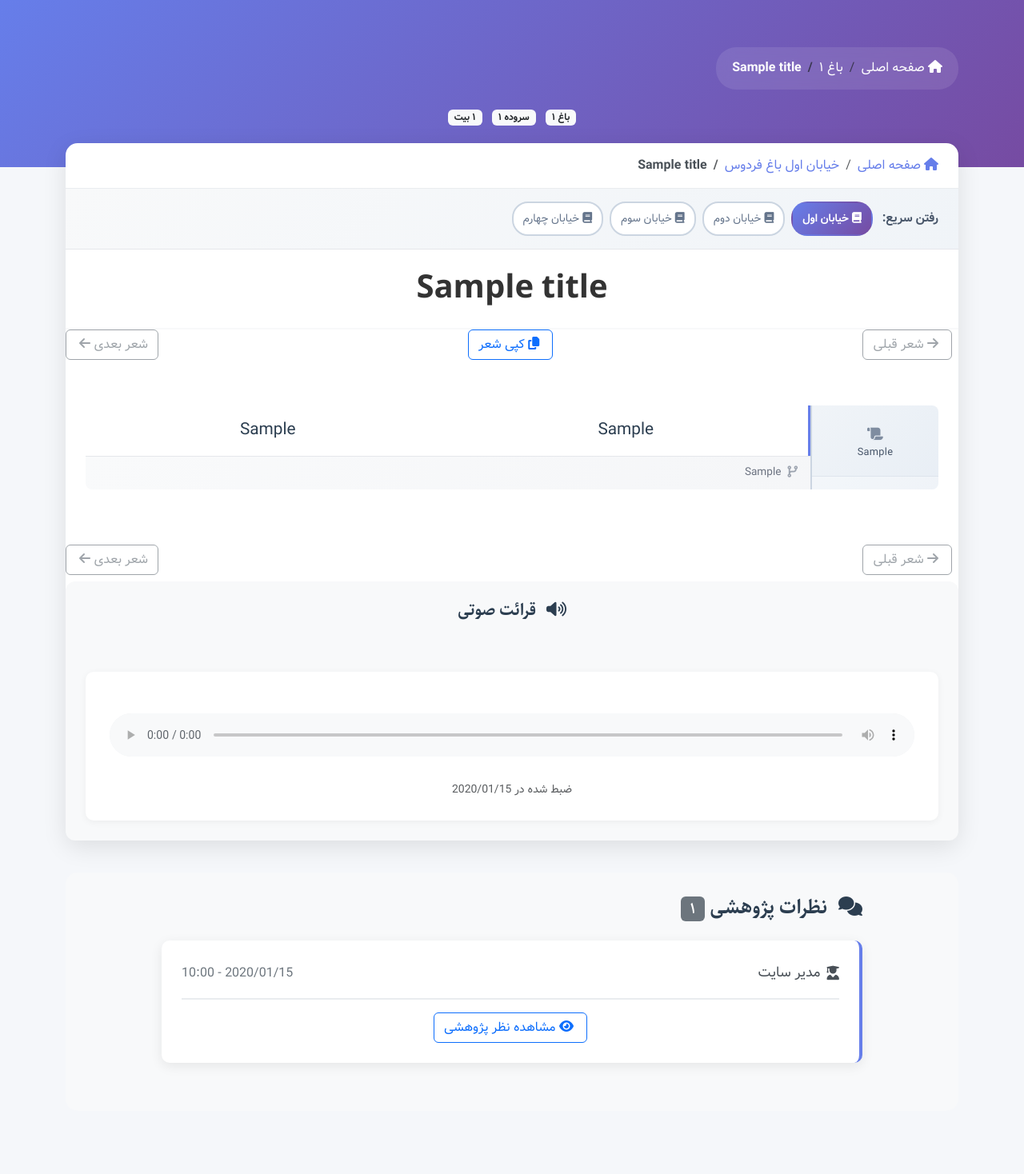
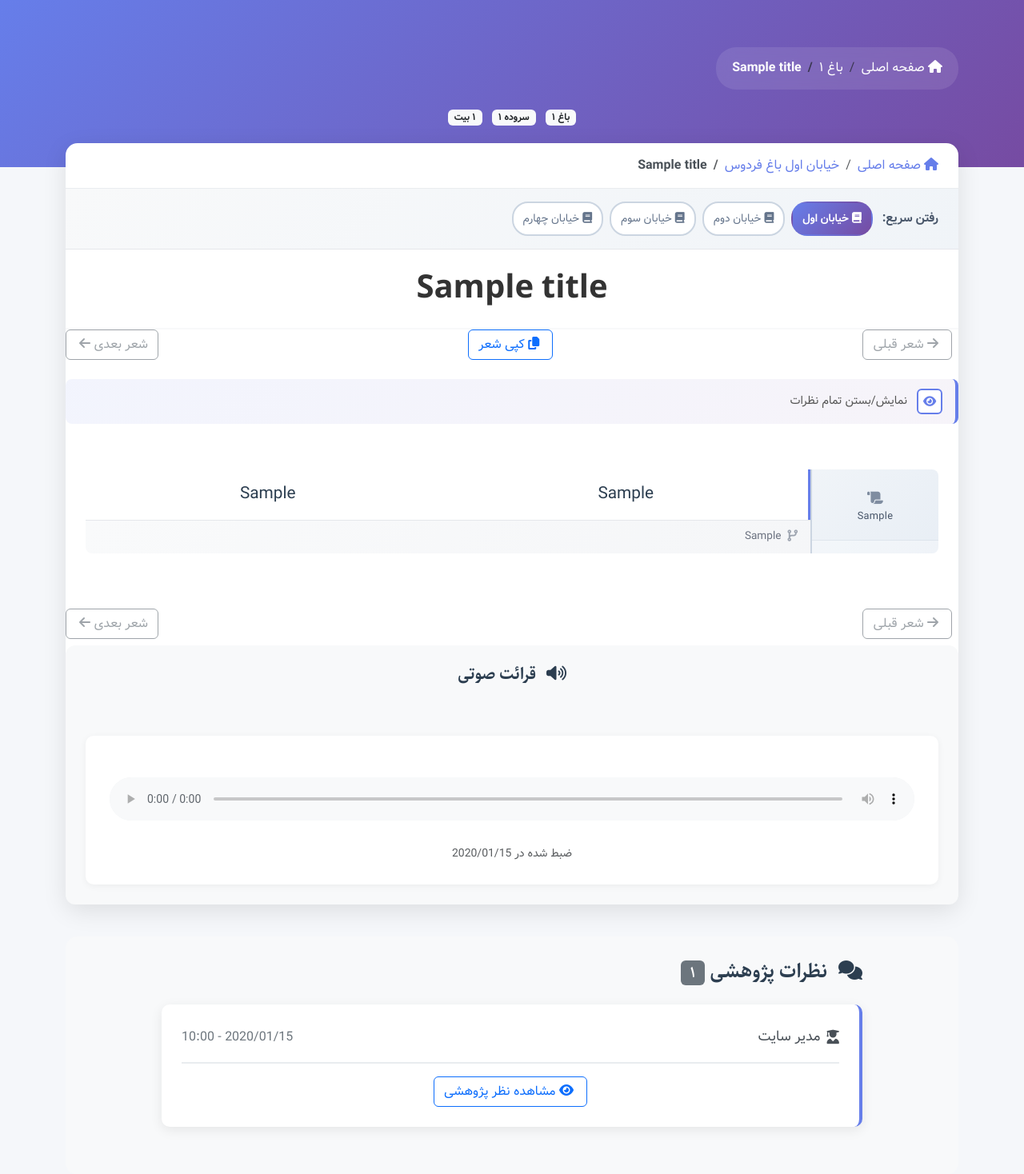
Before and after one commit to salarimendi/fhosseini, a Flask app: page /title/1 in a window 1280 px wide. Shown: the part 73-1541 px from the top of the page at 80% size. Run offline with Flask 3, Linux system fonts and the light colour scheme; data comes from the database, SQL or seed files in the repository; tables that the repository leaves empty hold one stand-in row (values such as "Sample post"); parts of the project's set-up code (start-up, migrations or seed data) failed here and were passed over; some libraries are stand-ins or nearby versions.

Commit message:
new verse comment added v6 (modify comment view)

```diff
--- a/app/static/css/verse-corrections.css
+++ b/app/static/css/verse-corrections.css
@@ -20,42 +20,63 @@
     margin-bottom: 1rem;
     padding-bottom: 1rem;
     border-bottom: 2px solid #dee2e6;
+    align-items: center;
 }
 
-.btn-add-correction,
-.btn-toggle-corrections {
-    padding: 0.6rem 1.2rem;
-    border: none;
-    border-radius: 8px;
-    font-weight: 600;
-    font-size: 0.9rem;
+/* ایکون‌های کوچک برای دکمه‌های نظرات */
+.btn-icon-correction {
+    width: 32px;
+    height: 32px;
+    padding: 0;
+    border: 2px solid #667eea;
+    border-radius: 6px;
+    background: white;
+    color: #667eea;
     cursor: pointer;
     transition: all 0.3s ease;
-    display: inline-flex;
+    display: flex;
     align-items: center;
-    gap: 0.5rem;
+    justify-content: center;
+    font-size: 0.9rem;
 }
 
-.btn-add-correction {
-    background: linear-gradient(135deg, #667eea 0%, #764ba2 100%);
+.btn-icon-correction:hover {
+    background: #667eea;
     color: white;
-    box-shadow: 0 4px 12px rgba(102, 126, 234, 0.3);
+    transform: scale(1.1);
+    box-shadow: 0 2px 8px rgba(102, 126, 234, 0.3);
 }
 
-.btn-add-correction:hover {
-    transform: translateY(-2px);
-    box-shadow: 0 6px 16px rgba(102, 126, 234, 0.4);
+.btn-icon-correction:active {
+    transform: scale(0.95);
 }
 
-.btn-toggle-corrections {
-    background: #fff;
-    color: #667eea;
-    border: 2px solid #667eea;
+/* کنترل‌های جهانی برای نظرات */
+.global-corrections-controls {
+    display: flex;
+    align-items: center;
+    gap: 0.75rem;
+    margin-bottom: 2rem;
+    padding: 0.75rem 1rem;
+    background: linear-gradient(135deg, #667eea15 0%, #764ba210 100%);
+    border-radius: 8px;
+    border-right: 4px solid #667eea;
 }
 
-.btn-toggle-corrections:hover {
-    background: #667eea;
-    color: white;
+.corrections-control-label {
+    font-size: 0.9rem;
+    color: #555;
+    font-weight: 500;
+}
+
+@media (max-width: 768px) {
+    .global-corrections-controls {
+        padding: 0.5rem 0.75rem;
+    }
+
+    .corrections-control-label {
+        font-size: 0.85rem;
+    }
 }
 
 /* فرم افزودن/ویرایش نظر */
--- a/app/static/js/verse-corrections.js
+++ b/app/static/js/verse-corrections.js
@@ -144,17 +144,15 @@ function showCorrectionForm(verseId) {
     formContainer.innerHTML = createCorrectionForm(verseId);
     formContainer.style.display = 'block';
 
-    // اضافه کردن event listener برای انتخاب فیلد
-    const fieldSelect = document.getElementById(`field-select-${verseId}`);
-    if (fieldSelect) {
-        fieldSelect.addEventListener('change', function() {
-            updateOldTextPreview(verseId, this.value);
-        });
-    }
+    // فوکوس روی textarea
+    setTimeout(() => {
+        const textarea = document.getElementById(`new-text-${verseId}`);
+        if (textarea) textarea.focus();
+    }, 100);
 }
 
 /**
- * ایجاد HTML فرم نظر تصحیحی
+ * ایجاد HTML فرم نظر تصحیحی - ساده‌شده
  */
 function createCorrectionForm(verseId, correctionData = null) {
     const isEdit = correctionData !== null;
@@ -170,61 +168,16 @@ function createCorrectionForm(verseId, correctionData = null) {
 
         <form id="correction-form-${verseId}" onsubmit="submitCorrectionForm(event, ${verseId}, ${isEdit ? correctionData.id : 'null'})">
             <div class="form-group">
-                <label for="field-select-${verseId}">
-                    <i class="fas fa-list"></i> قسمت مورد نظر:
-                </label>
-                <select id="field-select-${verseId}" name="field_name" required ${isEdit ? 'disabled' : ''}>
-                    <option value="">انتخاب کنید...</option>
-                    <option value="verse_1" ${isEdit && correctionData.field_name === 'verse_1' ? 'selected' : ''}>مصراع اول</option>
-                    <option value="verse_2" ${isEdit && correctionData.field_name === 'verse_2' ? 'selected' : ''}>مصراع دوم</option>
-                    <option value="verse_1_tag" ${isEdit && correctionData.field_name === 'verse_1_tag' ? 'selected' : ''}>اعراب مصراع اول</option>
-                    <option value="verse_2_tag" ${isEdit && correctionData.field_name === 'verse_2_tag' ? 'selected' : ''}>اعراب مصراع دوم</option>
-                    <option value="variant_diff" ${isEdit && correctionData.field_name === 'variant_diff' ? 'selected' : ''}>اختلاف نسخ</option>
-                    <option value="present_in_versions" ${isEdit && correctionData.field_name === 'present_in_versions' ? 'selected' : ''}>موجود در نسخه‌ها</option>
-                </select>
-            </div>
-
-            <div class="form-group" id="old-text-preview-${verseId}" style="display: none;">
-                <label>متن فعلی:</label>
-                <div class="preview-box"></div>
-            </div>
-
-            <div class="form-group">
-                <label for="correction-type-${verseId}">
-                    <i class="fas fa-tag"></i> نوع تصحیح:
-                </label>
-                <select id="correction-type-${verseId}" name="correction_type" required>
-                    <option value="text" ${isEdit && correctionData.correction_type === 'text' ? 'selected' : ''}>متن</option>
-                    <option value="variant" ${isEdit && correctionData.correction_type === 'variant' ? 'selected' : ''}>نسخه</option>
-                    <option value="vocalization" ${isEdit && correctionData.correction_type === 'vocalization' ? 'selected' : ''}>اعراب</option>
-                    <option value="punctuation" ${isEdit && correctionData.correction_type === 'punctuation' ? 'selected' : ''}>نقطه‌گذاری</option>
-                    <option value="other" ${isEdit && correctionData.correction_type === 'other' ? 'selected' : ''}>سایر</option>
-                </select>
-            </div>
-
-            <div class="form-group">
                 <label for="new-text-${verseId}">
-                    <i class="fas fa-edit"></i> متن پیشنهادی: *
+                    <i class="fas fa-comment-dots"></i> نظر تصحیحی شما: *
                 </label>
                 <textarea
                     id="new-text-${verseId}"
                     name="new_text"
-                    rows="3"
+                    rows="4"
                     required
-                    placeholder="متن پیشنهادی خود را وارد کنید..."
+                    placeholder="نظر تصحیحی خود را وارد کنید (شامل توضیح تصحیح، منابع، یا پیشنهادات)"
                 >${isEdit ? correctionData.new_text : ''}</textarea>
-            </div>
-
-            <div class="form-group">
-                <label for="note-${verseId}">
-                    <i class="fas fa-comment"></i> توضیحات (اختیاری):
-                </label>
-                <textarea
-                    id="note-${verseId}"
-                    name="note"
-                    rows="3"
-                    placeholder="دلیل تصحیح، منابع، یا توضیحات بیشتر..."
-                >${isEdit ? (correctionData.note || '') : ''}</textarea>
             </div>
 
             <div class="form-actions">
@@ -240,46 +193,10 @@ function createCorrectionForm(verseId, correctionData = null) {
     `;
 }
 
-/**
- * به‌روزرسانی پیش‌نمایش متن فعلی
- */
-function updateOldTextPreview(verseId, fieldName) {
-    const previewContainer = document.getElementById(`old-text-preview-${verseId}`);
-    if (!previewContainer) return;
 
-    if (!fieldName) {
-        previewContainer.style.display = 'none';
-        return;
-    }
-
-    // دریافت متن فعلی از DOM
-    const verseElement = document.querySelector(`[data-verse-id="${verseId}"]`);
-    if (!verseElement) return;
-
-    let oldText = '';
-
-    // بسته به فیلد انتخابی، متن مربوطه را پیدا کن
-    if (fieldName === 'verse_1') {
-        const verse1Element = verseElement.querySelector('.verse-1');
-        oldText = verse1Element ? verse1Element.textContent.trim() : '';
-    } else if (fieldName === 'verse_2') {
-        const verse2Element = verseElement.querySelector('.verse-2');
-        oldText = verse2Element ? verse2Element.textContent.trim() : '';
-    } else if (fieldName.includes('tag')) {
-        oldText = verseElement.dataset[fieldName] || '(خالی)';
-    } else {
-        oldText = verseElement.dataset[fieldName] || '(خالی)';
-    }
-
-    const previewBox = previewContainer.querySelector('.preview-box');
-    if (previewBox) {
-        previewBox.textContent = oldText || '(خالی)';
-        previewContainer.style.display = 'block';
-    }
-}
 
 /**
- * ارسال فرم نظر تصحیحی
+ * ارسال فرم نظر تصحیحی - ساده‌شده
  */
 function submitCorrectionForm(event, verseId, correctionId = null) {
     event.preventDefault();
@@ -289,15 +206,12 @@ function submitCorrectionForm(event, verseId, correctionId = null) {
 
     const data = {
         verse_id: verseId,
-        field_name: formData.get('field_name'),
-        correction_type: formData.get('correction_type'),
-        new_text: formData.get('new_text').trim(),
-        note: formData.get('note').trim()
+        new_text: formData.get('new_text').trim()
     };
 
     // اعتبارسنجی
-    if (!data.field_name || !data.new_text) {
-        alert('لطفاً تمام فیلدهای الزامی را پر کنید');
+    if (!data.new_text) {
+        alert('لطفاً نظر خود را وارد کنید');
         return;
     }
 
@@ -325,13 +239,13 @@ function submitCorrectionForm(event, verseId, correctionId = null) {
         body: JSON.stringify(data)
     })
     .then(response => response.json())
-    .then(data => {
-        if (data.success) {
-            alert(data.message);
+    .then(responseData => {
+        if (responseData.success) {
+            alert(responseData.message);
             closeCorrectionForm(verseId);
             loadVerseCorrections(verseId);
         } else {
-            alert('خطا: ' + data.message);
+            alert('خطا: ' + responseData.message);
             submitBtn.disabled = false;
             submitBtn.innerHTML = originalText;
         }
@@ -464,6 +378,48 @@ function getCorrectionTypePersian(correctionType) {
     return types[correctionType] || correctionType;
 }
 
+/**
+ * تبدیل نمایش/مخفی کردن تمام نظرات تصحیحی
+ */
+function toggleAllCorrections() {
+    const allContainers = document.querySelectorAll('[id^="corrections-"]');
+    const button = document.getElementById('toggleAllCorrectionsBtn');
+
+    if (allContainers.length === 0) return;
+
+    // اگر بیشتر کنتینرها پنهان باشند، همه را نمایش بده
+    // If most containers are hidden, show all
+    const visibleCount = Array.from(allContainers).filter(el => {
+        const computed = window.getComputedStyle(el);
+        return computed.display !== 'none' && el.offsetHeight > 0;
+    }).length;
+
+    const shouldShow = visibleCount < allContainers.length / 2;
+
+    // تغییر وضعیت تمام کنتینرها
+    allContainers.forEach(container => {
+        if (shouldShow) {
+            // نمایش کنتینر
+            container.style.display = 'block';
+
+            // اگر نظرات هنوز بارگذاری نشده‌اند، آنها را بارگذاری کن
+            if (!container.hasAttribute('data-loaded')) {
+                const verseId = container.id.replace('corrections-', '');
+                loadVerseCorrections(verseId);
+                container.setAttribute('data-loaded', 'true');
+            }
+        } else {
+            // مخفی کردن کنتینر
+            container.style.display = 'none';
+        }
+    });
+
+    // تغییر وضعیت دکمه اگر وجود داشته باشد
+    if (button) {
+        button.classList.toggle('active', shouldShow);
+    }
+}
+
 // ====================================
 // Auto-load corrections on page load
 // ====================================
--- a/app/templates/poem.html
+++ b/app/templates/poem.html
@@ -1068,6 +1068,17 @@
                         <button class="btn btn-outline-secondary" disabled>شعر بعدی <i class="fas fa-arrow-left me-1"></i></button>
                     {% endif %}
                 </div>
+            </div>
+
+            <!-- Global Controls for Corrections -->
+            <div class="global-corrections-controls">
+                <button class="btn-icon-correction"
+                        id="toggleAllCorrectionsBtn"
+                        title="نمایش/بستن تمام نظرات تصحیحی"
+                        onclick="toggleAllCorrections()">
+                    <i class="fas fa-eye"></i>
+                </button>
+                <span class="corrections-control-label">نمایش/بستن تمام نظرات</span>
             </div>
 
             <!-- Verses with Sidebar -->
@@ -1136,25 +1147,20 @@
                             <div class="corrections-actions">
                                 {% if current_user.is_authenticated and current_user.can_comment() %}
                                     <!-- کاربر محقق: می‌تواند نظر اضافه کند -->
-                                    <button class="btn-add-correction" onclick="showCorrectionForm({{ verse.id }})">
+                                    <button class="btn-icon-correction"
+                                            title="ثبت نظر تصحیحی جدید"
+                                            onclick="showCorrectionForm({{ verse.id }})">
                                         <i class="fas fa-plus-circle"></i>
-                                        ثبت نظر تصحیحی
-                                    </button>
-
-                                    <button class="btn-toggle-corrections"
-                                            data-verse-id="{{ verse.id }}"
-                                            onclick="toggleCorrections({{ verse.id }})">
-                                        <i class="fas fa-chevron-down"></i>
-                                        نمایش نظرات تصحیحی
-                                    </button>
-                                {% else %}
-                                    <!-- کاربر عادی یا مهمان: فقط مشاهده نظرات تایید شده -->
-                                    <button class="btn-toggle-corrections"
-                                            onclick="toggleCorrections({{ verse.id }})">
-                                        <i class="fas fa-chevron-down"></i>
-                                        نمایش نظرات تصحیحی
                                     </button>
                                 {% endif %}
+
+                                <!-- نمایش/بستن نظرات -->
+                                <button class="btn-icon-correction"
+                                        title="نمایش/بستن نظرات تصحیحی"
+                                        data-verse-id="{{ verse.id }}"
+                                        onclick="toggleCorrections({{ verse.id }})">
+                                    <i class="fas fa-comments"></i>
+                                </button>
                             </div>
 
                             <!-- محل نمایش فرم افزودن/ویرایش (به صورت داینامیک) -->
```
Also changed, not shown: app/utils/database.py (+5 -2 lines).
